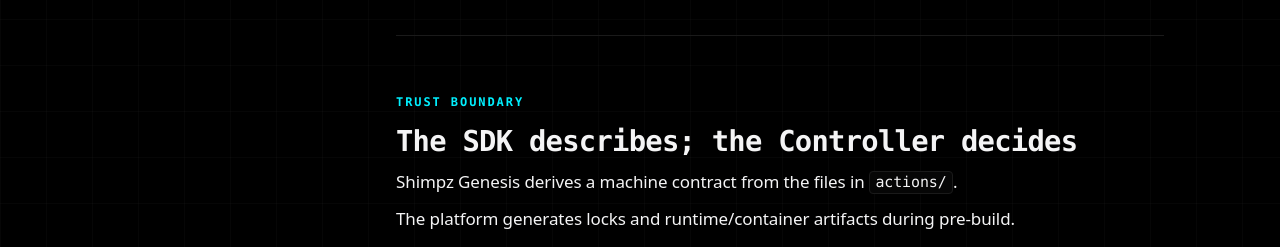
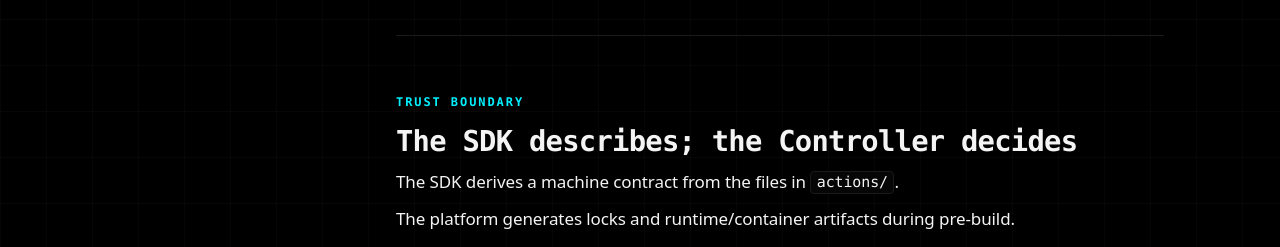
Before and after one commit to TheShimpz/shimpz-docs, a SvelteKit app: page /developers in a window 1280 px wide. Shown: the part 1015-1262 px from the top of the page. Built offline with nearby package versions, Linux system fonts and the light colour scheme.

Commit message:
docs: distinguish Genesis from SDK validation

```diff
--- a/src/routes/developers/+page.svelte
+++ b/src/routes/developers/+page.svelte
@@ -45,7 +45,7 @@
   <span class="section-label">Trust boundary</span>
   <h2 id="boundary-title">The SDK describes; the Controller decides</h2>
   <ol>
-    <li>Shimpz Genesis derives a machine contract from the files in <code>actions/</code>.</li>
+    <li>The SDK derives a machine contract from the files in <code>actions/</code>.</li>
     <li>The platform generates locks and runtime/container artifacts during pre-build.</li>
     <li>The Controller validates the manifest and generated contract without importing source.</li>
     <li>Every input and output is validated again when an Action runs.</li>
--- a/src/routes/developers/assistants/+page.svelte
+++ b/src/routes/developers/assistants/+page.svelte
@@ -50,7 +50,7 @@
 <aside class="scope-note" aria-labelledby="generated-title">
   <span id="generated-title" class="kicker">Generated during pre-build</span>
   <p>
-    Shimpz Genesis creates <code>shimpz.contract.json</code>. The platform resolves dependencies and
+    The SDK creates <code>shimpz.contract.json</code>. The platform resolves dependencies and
     builds the immutable runtime. Do not hand-edit or commit those artifacts.
   </p>
 </aside>
--- a/src/routes/developers/assistants/spec/+page.svelte
+++ b/src/routes/developers/assistants/spec/+page.svelte
@@ -39,7 +39,7 @@
   <span class="section-label">Platform pre-build</span>
   <h2 id="build-title">Generated artifacts never pollute source</h2>
   <ol>
-    <li>Shimpz Genesis validates the project and imports each Action in isolation.</li>
+    <li>The SDK validates the project and imports each Action in isolation.</li>
     <li>It derives the canonical <code>shimpz.contract.json</code>.</li>
     <li>The platform resolves and locks dependencies and creates the runtime/container files.</li>
     <li>The Controller admits only the reviewed immutable build.</li>
--- a/src/routes/developers/assistants/spec/execution/+page.svelte
+++ b/src/routes/developers/assistants/spec/execution/+page.svelte
@@ -25,7 +25,7 @@
   <span class="section-label">Pre-build</span>
   <h2 id="build-title">Delivery details stay out of the repository</h2>
   <ol>
-    <li>Shimpz Genesis validates <code>shimpz.toml</code> and every direct <code>actions/*.py</code> file.</li>
+    <li>The SDK validates <code>shimpz.toml</code> and every direct <code>actions/*.py</code> file.</li>
     <li>It generates the canonical machine contract.</li>
     <li>The platform resolves and locks dependencies and creates the runtime/container files.</li>
     <li>The immutable artifact is admitted against the reviewed manifest and contract.</li>
--- a/src/routes/developers/assistants/spec/manifest/+page.svelte
+++ b/src/routes/developers/assistants/spec/manifest/+page.svelte
@@ -90,7 +90,7 @@
   <p>
     Root-level fields, misplaced fields, and unknown keys fail validation. The
     <a href="/specs/assistant/manifest.schema.json">published shimpz.toml schema</a> describes the
-    document shape; Shimpz Genesis and Controller admission enforce additional semantic invariants.
+    document shape; SDK validation and Controller admission enforce additional semantic invariants.
   </p>
 </aside>
 
```
